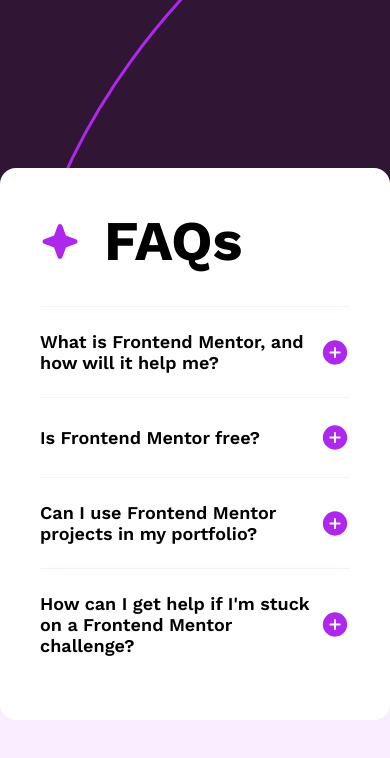
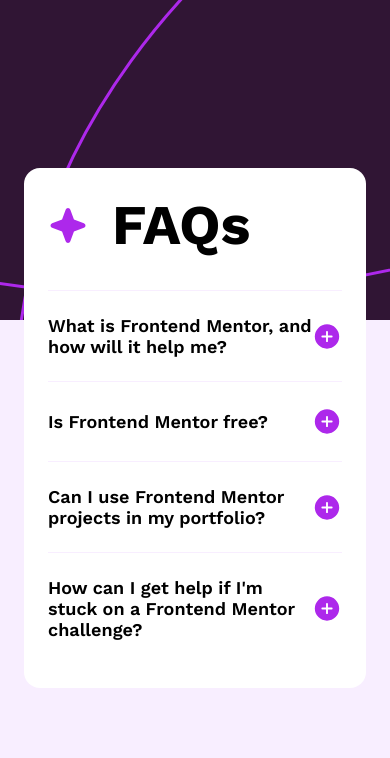
Before and after one commit to phwnganh/Faq-Accordion, a React (Vite) app: page / in a window 390 px wide. Shown: the top 758 px of the page. Built offline with nearby package versions, Linux system fonts and the light colour scheme.

Commit message:
feat: done responsive

```diff
--- a/src/components/FAQBoxSection.jsx
+++ b/src/components/FAQBoxSection.jsx
@@ -4,7 +4,7 @@
 
 const FaqBoxSection = () => {
     return (
-        <main className={"bg-white rounded-2xl p-10 flex flex-col gap-8 max-w-150 mx-auto"}>
+        <main className={"bg-white rounded-2xl mx-6 p-6 sm:p-10 flex flex-col gap-8 max-w-150 sm:mx-auto"}>
             <FaqHeader/>
             <FaqMainContent/>
         </main>
--- a/src/components/FAQMainContent.jsx
+++ b/src/components/FAQMainContent.jsx
@@ -9,7 +9,7 @@
         setOpenAnswerId(prev => prev === id ? null : id)
     }
     return (
-        <main className={""}>
+        <main>
             {data.map((item) => (
                 <FAQContentItem key={item.id} item={item} isOpenAnswer={openAnswerId === item.id} onOpenAnswer={() => handleOpenAnswer(item.id)}/>
             ))}
--- a/src/pages/MainPage.jsx
+++ b/src/pages/MainPage.jsx
@@ -4,9 +4,9 @@
 const MainPage = () => {
     return (
         <div className={"bg-[url(./assets/images/background-pattern-desktop.svg)] bg-purple-100 bg-top bg-no-repeat pt-42 min-h-screen"}>
-            {/*<div className={"-mt-5"}>*/}
+            <div className={""}>
                 <FAQBoxSection/>
-            {/*</div>*/}
+            </div>
         </div>
     );
 };
```
